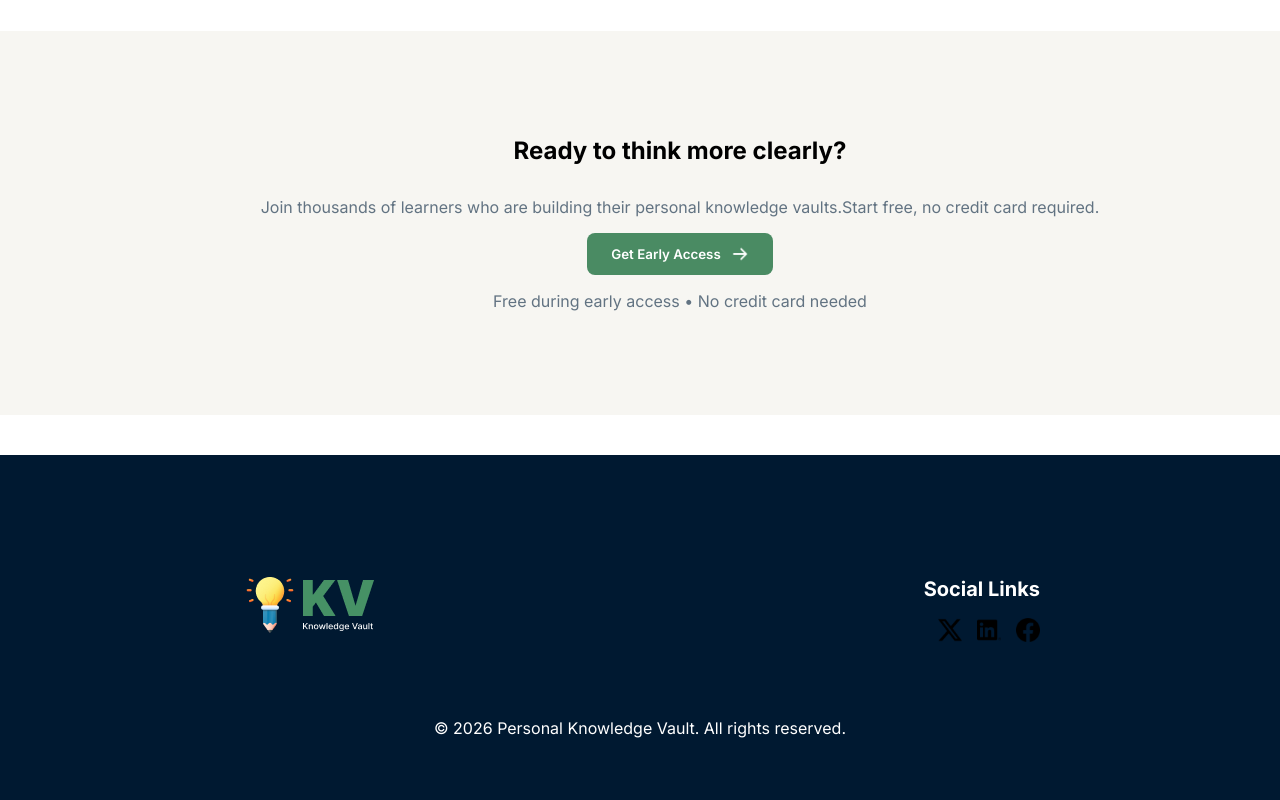
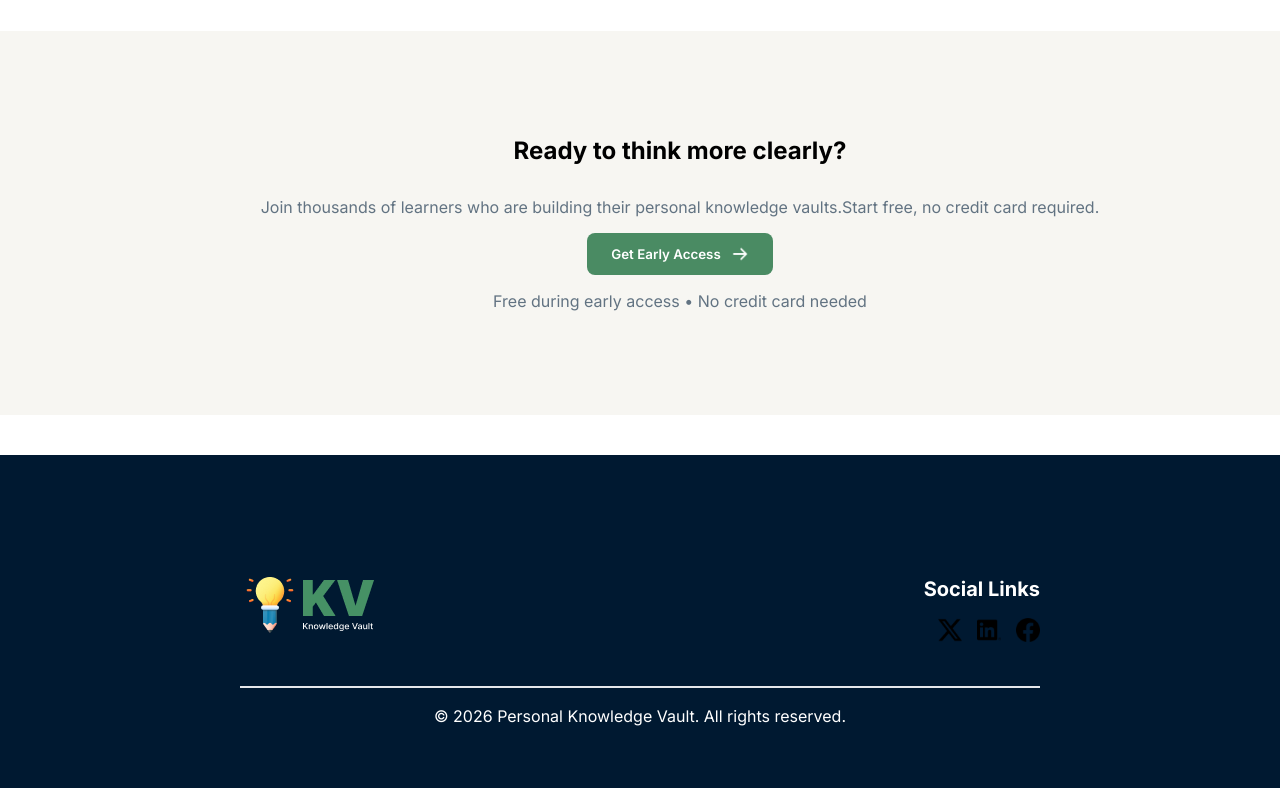
Before and after one commit to nexarphantom/Assin-13-1, a plain HTML site: page index.html in a window 1280 px wide. Shown: the part 1820-2620 px from the top of the page. Drawn offline with Linux system fonts and the light colour scheme.

Commit message:
solved card probleam and added hr line in footer

```diff
--- a/index.html
+++ b/index.html
@@ -143,7 +143,7 @@
         </div>
     </div>
 
-    <hr class="footer-line">
+    <hr>
     <p class="copyright">© 2026 Personal Knowledge Vault. All rights reserved.</p>
 </footer>
 
--- a/style.css
+++ b/style.css
@@ -117,6 +117,12 @@
     border: none;
     border-radius: 7px;
 }
+.main{
+    width: 100%;
+    max-width: 1360px;
+    margin: 0 auto;
+}
+
 .main h3{
     font-weight: bold;
     font-size: 55px;
@@ -164,6 +170,7 @@
     border-radius: 50%;
     align-items:center;
     justify-content: center;
+
 
 }
 
@@ -316,3 +323,9 @@
     font-size: 16px;
     line-height: 24px;
 }
+footer hr{
+    background-color: #E5E7EB;
+    border: none;
+    height: 2px;
+    margin-bottom: 16px;
+}
```
